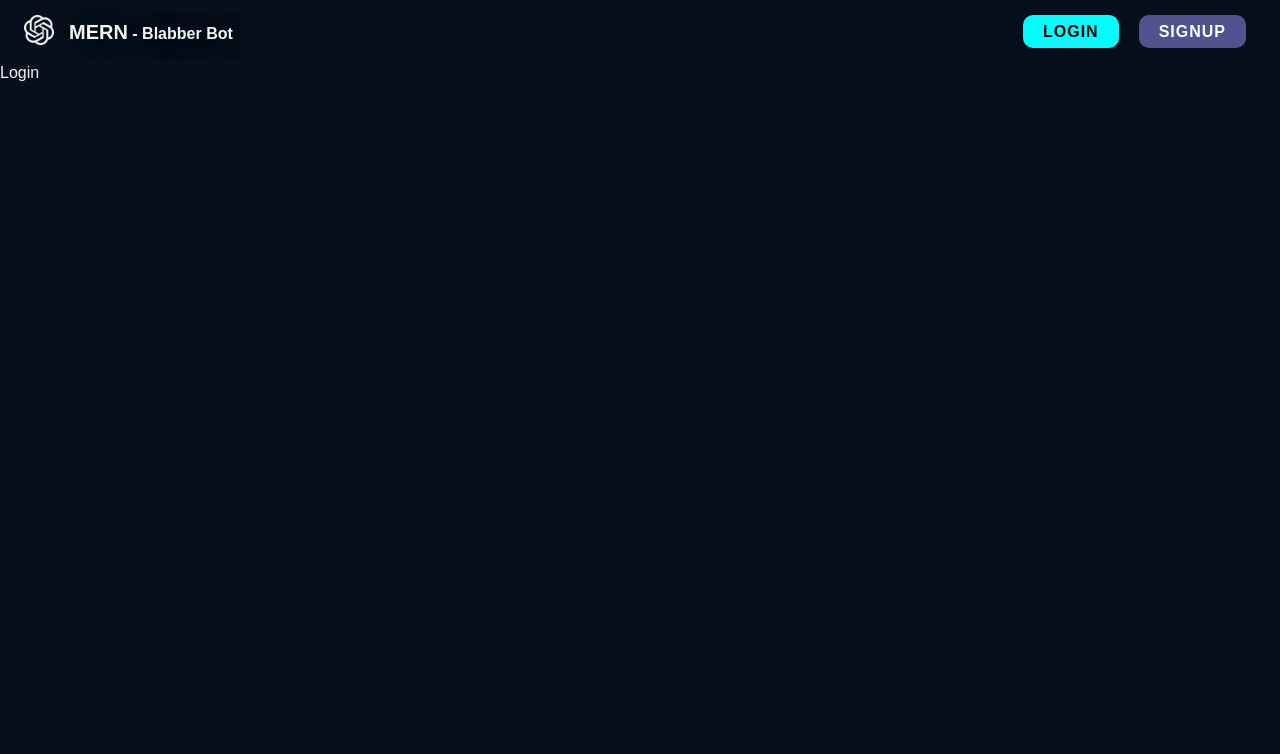
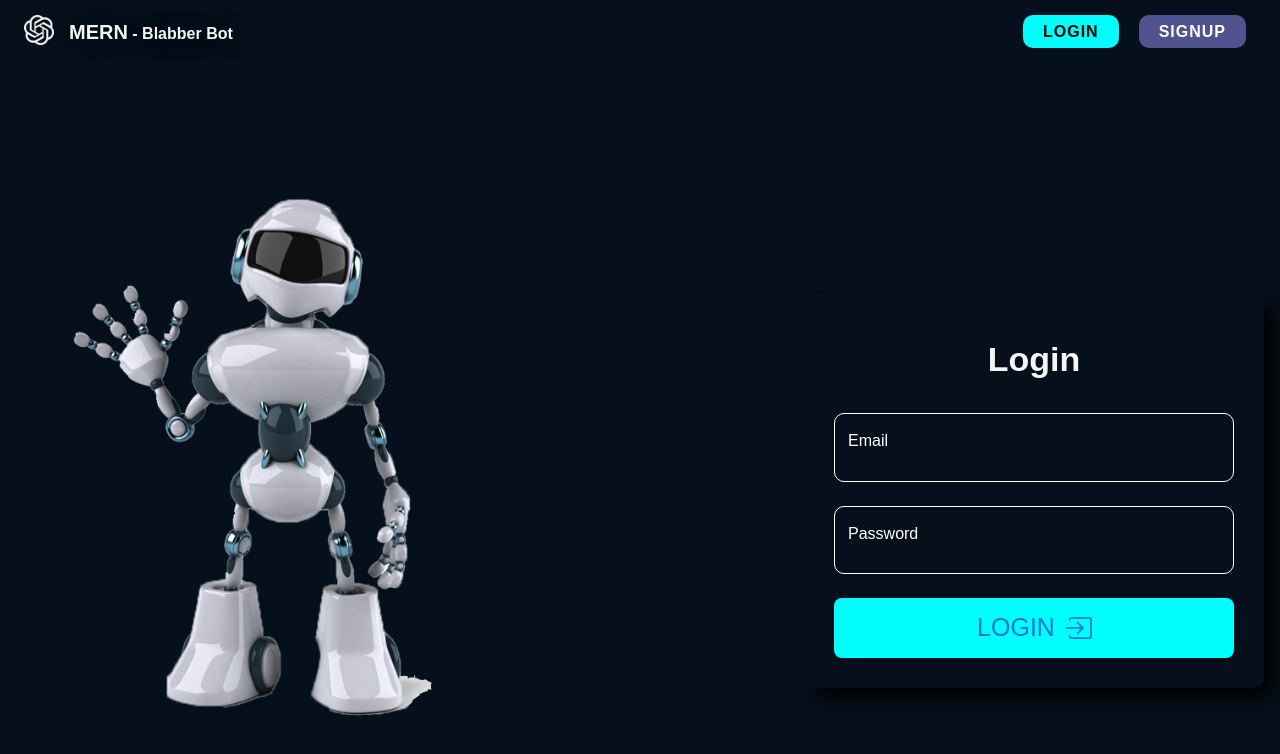
Before and after one commit to Shcoobz/advancedJS_mern_blabber-bot, a React (Vite) app in the folder frontend/: page /login in a window 1280 px wide. Shown: the top 754 px of the page. Built offline with nearby package versions, Linux system fonts and the light colour scheme.

Commit message:
implemented layout of login page

```diff
--- /dev/null
+++ b/frontend/src/components/shared/CustomInput.tsx
@@ -0,0 +1,24 @@
+import { TextField } from '@mui/material';
+
+type Props = {
+  name: string;
+  type: string;
+  label: string;
+};
+
+function CustomInput(props: Props) {
+  return (
+    <TextField
+      margin='normal'
+      InputLabelProps={{ style: { color: 'white' } }}
+      name={props.name}
+      label={props.label}
+      type={props.type}
+      InputProps={{
+        style: { width: '400px', borderRadius: 10, fontSize: 25, color: 'white' },
+      }}
+    />
+  );
+}
+
+export default CustomInput;
--- a/frontend/src/index.css
+++ b/frontend/src/index.css
@@ -26,3 +26,9 @@ body {
   text-decoration: none;
   letter-spacing: 1px;
 }
+
+/* Form */
+.MuiOutlinedInput-input-root.Mui-focused,
+.MuiOutlinedInput-notchedOutline {
+  border-color: white !important;
+}
--- a/frontend/src/pages/Login.tsx
+++ b/frontend/src/pages/Login.tsx
@@ -1,5 +1,64 @@
+import { Box, Typography, Button } from '@mui/material';
+import { IoIosLogIn } from 'react-icons/io';
+
+import CustomInput from '../components/shared/CustomInput';
+
 function Login() {
-  return <div>Login</div>;
+  return (
+    <Box width={'100%'} height={'100%'} display={'flex'} flex={1}>
+      <Box padding={8} mt={8} display={{ md: 'flex', sm: 'none', sx: 'none' }}>
+        <img src='airobot.png' alt='Robot' style={{ width: '400px' }} />
+      </Box>
+      <Box
+        display={'flex'}
+        flex={{ xs: 1, md: 0.5 }}
+        justifyContent={'center'}
+        alignItems={'center'}
+        padding={2}
+        ml={'auto'}
+        mt={16}>
+        <form
+          style={{
+            margin: 'auto',
+            padding: '30px',
+            boxShadow: '10px 10px 20px #000',
+            borderRadius: '10px',
+            border: 'none',
+          }}>
+          <Box
+            sx={{
+              display: 'flex',
+              flexDirection: 'column',
+              justifyContent: 'center',
+            }}>
+            <Typography variant='h4' textAlign='center' padding={2} fontWeight={600}>
+              Login
+            </Typography>
+            <CustomInput type='email' name='email' label='Email' />
+            <CustomInput type='password' name='password' label='Password' />
+            <Button
+              type='submit'
+              sx={{
+                px: 2,
+                py: 1,
+                mt: 2,
+                width: '400px',
+                borderRadius: 2,
+                bgcolor: '#00fffc',
+                fontSize: 25,
+                ':hover': {
+                  bgcolor: 'white',
+                  color: 'black',
+                },
+              }}
+              endIcon={<IoIosLogIn size='32' />}>
+              Login
+            </Button>
+          </Box>
+        </form>
+      </Box>
+    </Box>
+  );
 }
 
 export default Login;
```
